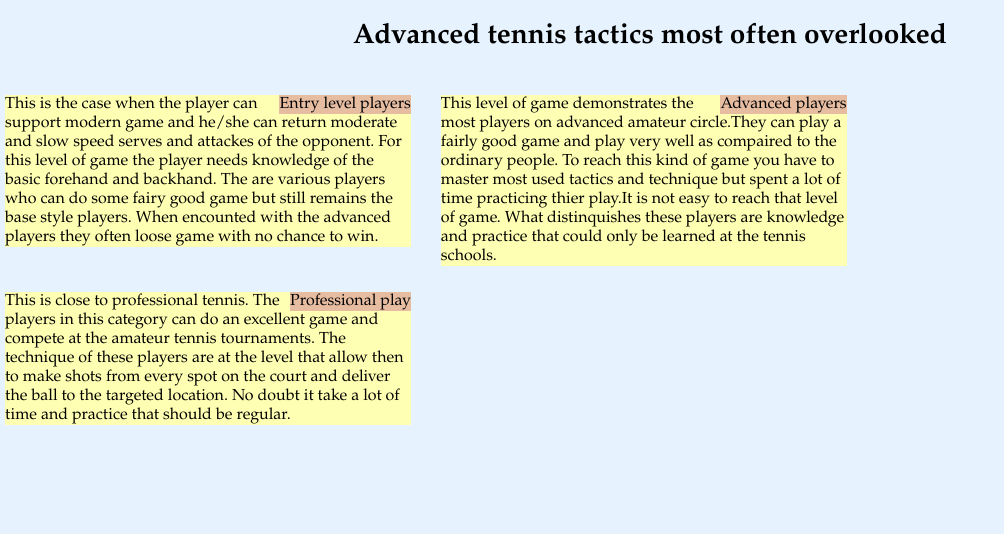
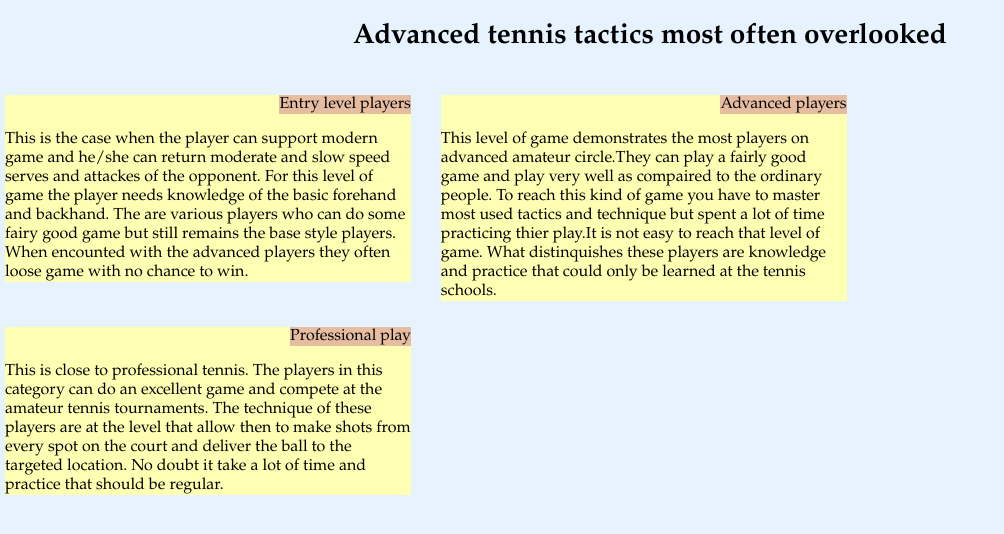
Before and after one commit to nyandrey/Module-2, a plain HTML site: page index.html in a window 1280 px wide. Shown: the whole page, without its empty margins (0-1004 px from the left). Drawn offline with Linux system fonts and the light colour scheme.

Commit message:
Final version

```diff
--- a/my-style.css
+++ b/my-style.css
@@ -1,12 +1,12 @@
 
-* {background-color: #e6f3ff;}
+
 body
 {box-sizing: border-box;
 	margin: 0;
 	padding: 0;
  	font-size: 100%;
 	font-family:"Palatino Linotype", "Book Antiqua", Palatino, serif;
-
+	background-color: #e6f3ff;
 }
 h1 {margin-bottom: 20px;
 	font-size: 1.75em;
@@ -14,14 +14,17 @@ h1 {margin-bottom: 20px;
 	margin-top:20px;
 	text-align: center;}
 
-section {background-color: #ffffb3;
+section  {background-color: #ffffb3;
 		position: relative;}
+
+p {overflow: auto;}
+
 div {box-sizing: border-box;
 	margin-right: 20px;}
 
  .yes {background-color: #e7bda2;
- 	text-align: right;
- 	float:right;}
+ 		text-align: right;
+ 		float:right;}
 
 @media (min-width: 992px) {.col-lg-1, .col-lg-2, .col-lg-3, .col-lg-4, .col-lg-5, .col-lg-6, .col-lg-7, .col-lg-8,
 		.col-lg-9, .col-lg-10, .col-lg-11, .col-lg-12 {
```
